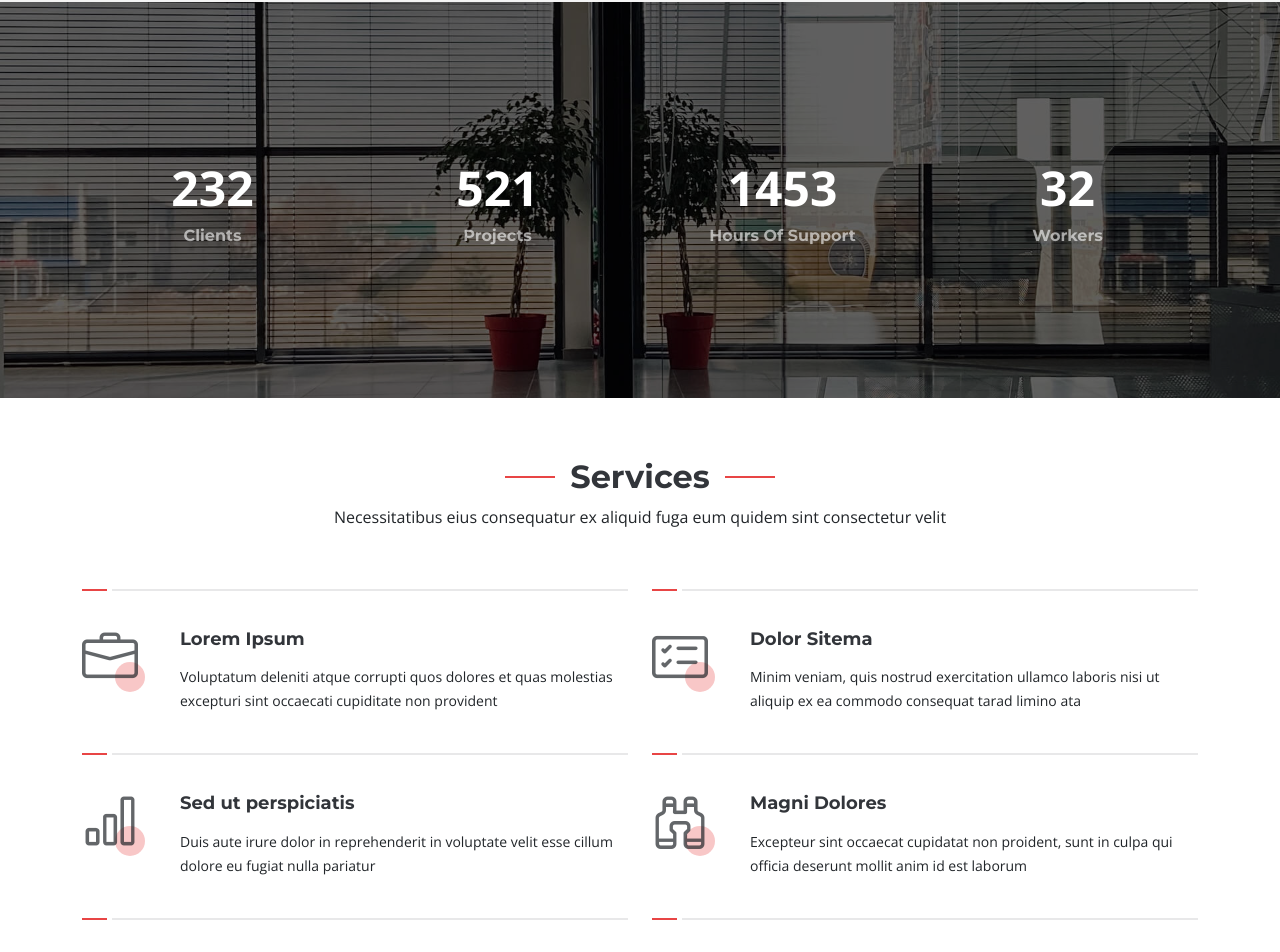
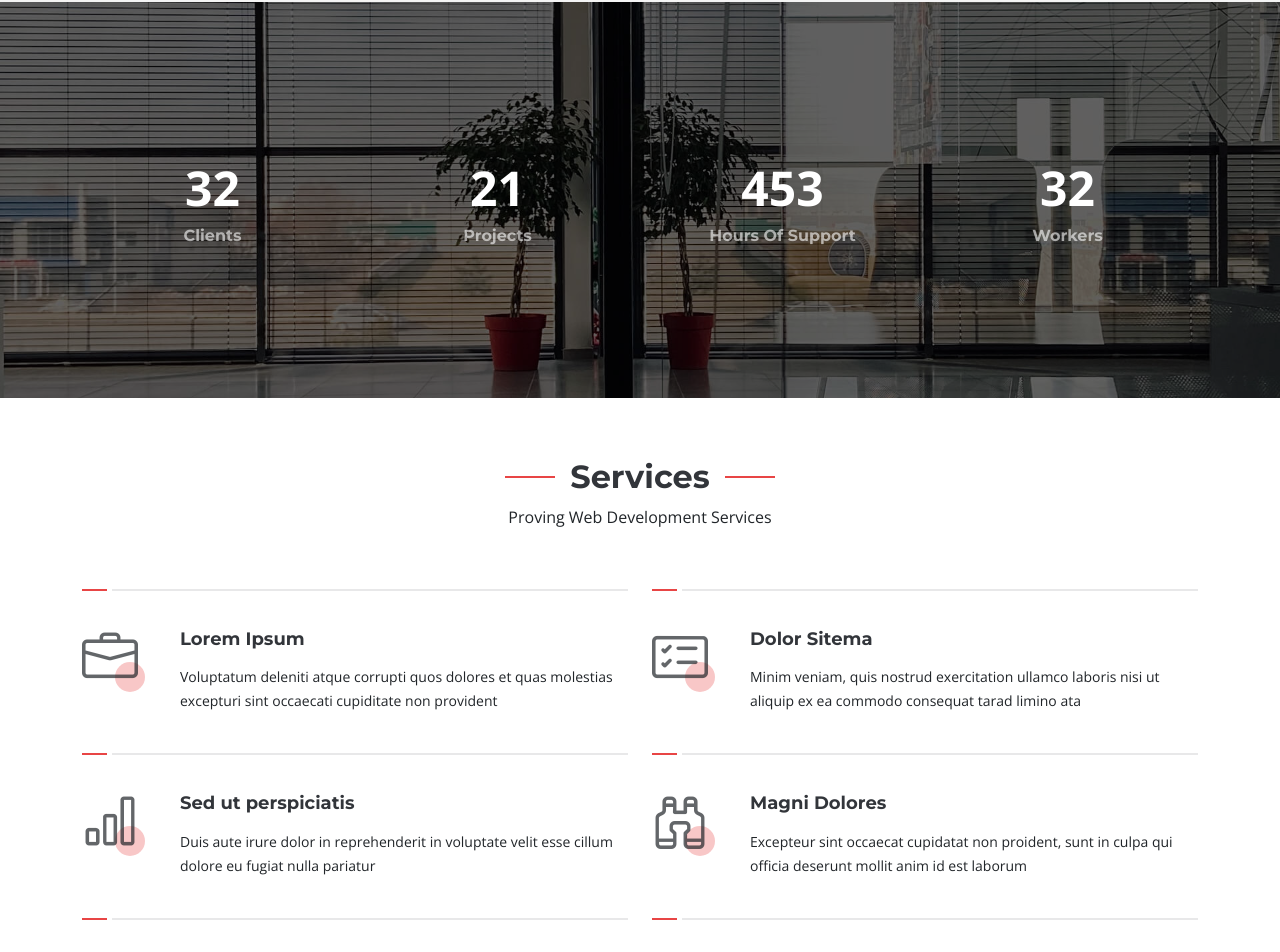
Before and after one commit to jettyrajeshchowdary/rajesh-tech, a plain HTML site: page index.html in a window 1280 px wide. Shown: the part 1726-2678 px from the top of the page. Drawn offline with nearby package versions, Linux system fonts and the light colour scheme.

Commit message:
today is friday

```diff
--- a/index.html
+++ b/index.html
@@ -215,21 +215,21 @@
 
           <div class="col-lg-3 col-md-6">
             <div class="stats-item text-center w-100 h-100">
-              <span data-purecounter-start="0" data-purecounter-end="232" data-purecounter-duration="1" class="purecounter"></span>
+              <span data-purecounter-start="0" data-purecounter-end="32" data-purecounter-duration="1" class="purecounter"></span>
               <p>Clients</p>
             </div>
           </div><!-- End Stats Item -->
 
           <div class="col-lg-3 col-md-6">
             <div class="stats-item text-center w-100 h-100">
-              <span data-purecounter-start="0" data-purecounter-end="521" data-purecounter-duration="1" class="purecounter"></span>
+              <span data-purecounter-start="0" data-purecounter-end="21" data-purecounter-duration="1" class="purecounter"></span>
               <p>Projects</p>
             </div>
           </div><!-- End Stats Item -->
 
           <div class="col-lg-3 col-md-6">
             <div class="stats-item text-center w-100 h-100">
-              <span data-purecounter-start="0" data-purecounter-end="1453" data-purecounter-duration="1" class="purecounter"></span>
+              <span data-purecounter-start="0" data-purecounter-end="453" data-purecounter-duration="1" class="purecounter"></span>
               <p>Hours Of Support</p>
             </div>
           </div><!-- End Stats Item -->
@@ -253,7 +253,7 @@
       <!--  Section Title -->
       <div class="container section-title" data-aos="fade-up">
         <h2>Services</h2>
-        <p>Necessitatibus eius consequatur ex aliquid fuga eum quidem sint consectetur velit</p>
+        <p>Proving Web Development Services</p>
       </div><!-- End Section Title -->
 
       <div class="container">
```
